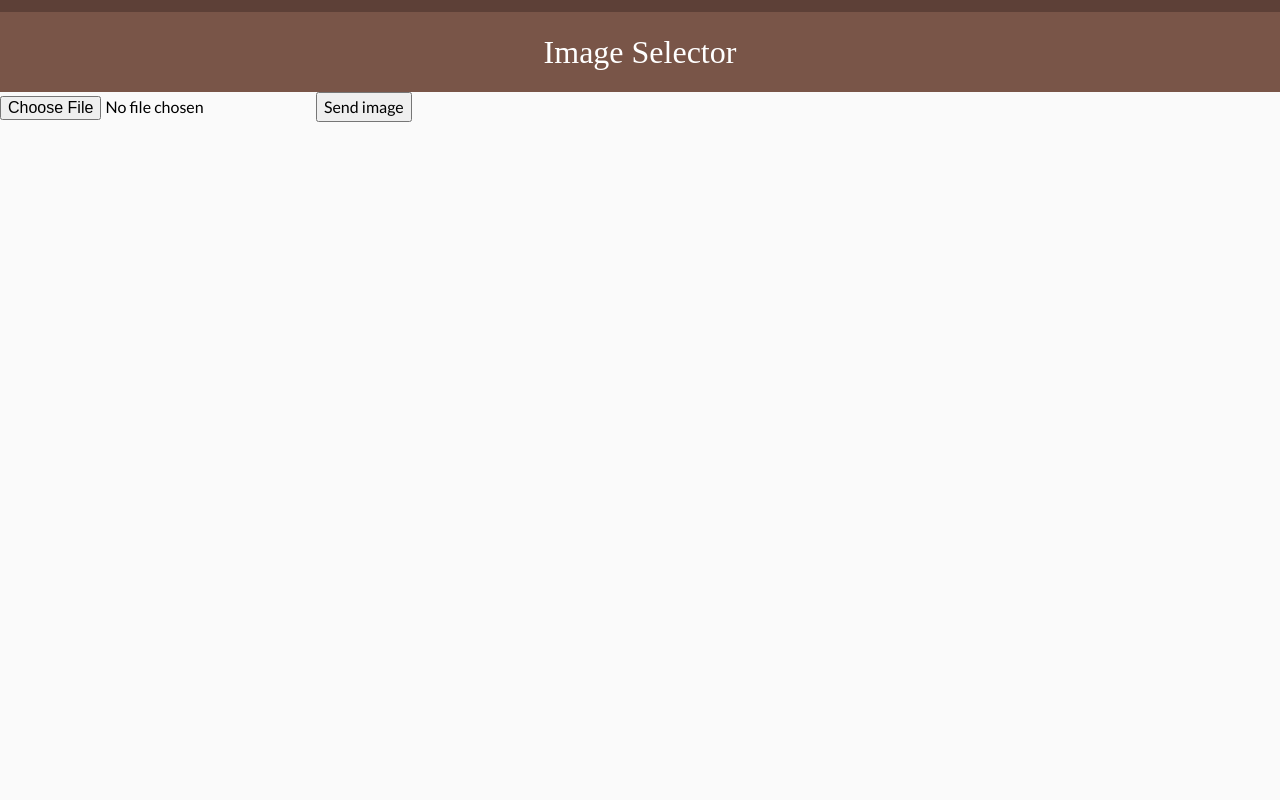
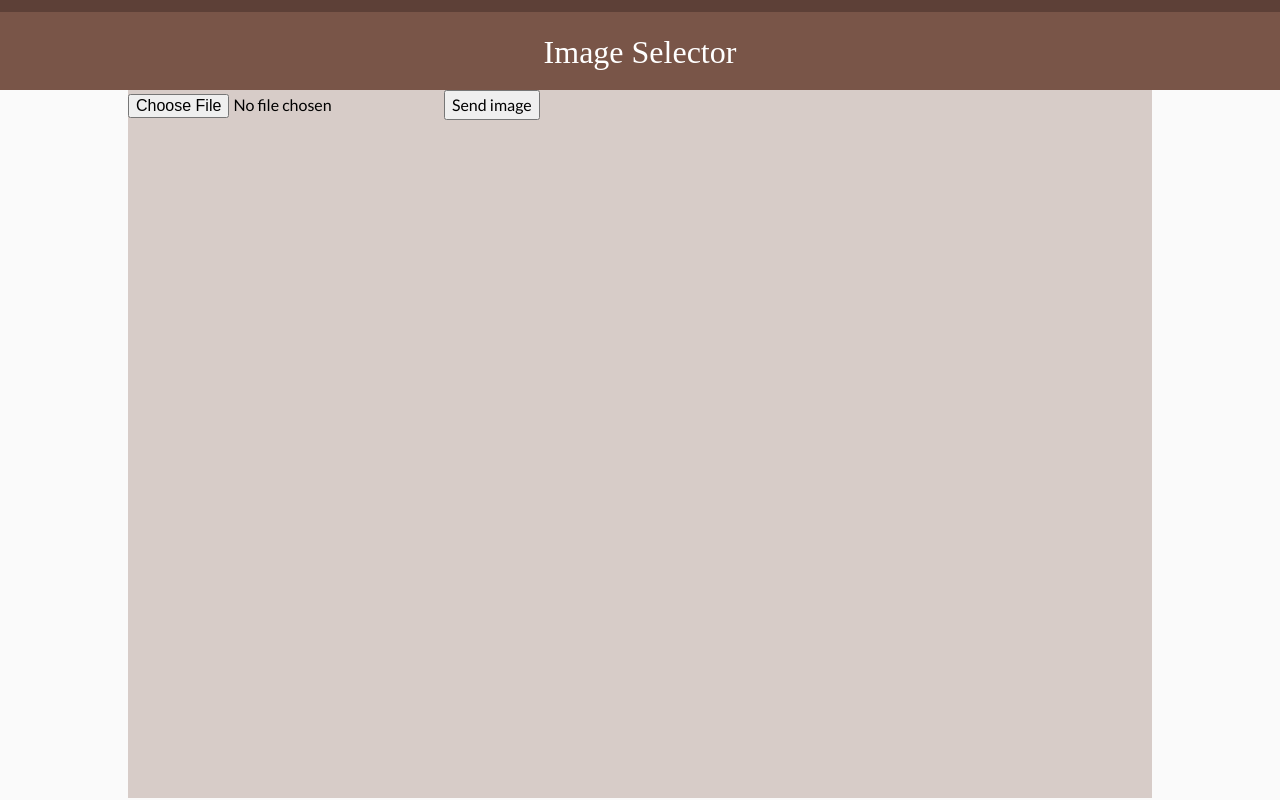
Before and after one commit to GuRuGuMaWaRu/Learning_projects, a React (Create React App) app in the folder app_react_8/client/: page / in a window 1280 px wide. Built offline with nearby package versions, Linux system fonts and the light colour scheme; a web font is replaced by a local one.

Commit message:
Add container

```diff
--- a/app_react_8/client/src/App.js
+++ b/app_react_8/client/src/App.js
@@ -33,6 +33,7 @@ const GlobalStyle = createGlobalStyle`
 `;
 
 const StyledHeader = styled.div`
+  height: 90px;
   color: ${props => props.theme.text};
   background-color: ${props => props.theme.primary};
   .status-bar {
@@ -41,10 +42,17 @@ const StyledHeader = styled.div`
   }
   h1 {
     text-align: center;
-    font-weight: 100;
+    font-weight: 200;
     margin: 0;
     padding: 1rem 0;
   }
+`;
+
+const StyledContainer = styled.div`
+  width: 80%;
+  height: calc(100vh - 92px);
+  margin: 0 auto;
+  background-color: ${props => props.theme.light_primary};
 `;
 
 const App = () => {
@@ -80,6 +88,7 @@ const App = () => {
           <div className="status-bar"></div>
           <h1>Image Selector</h1>
         </StyledHeader>
+        <StyledContainer>
           <div>
             <input type="file" name="file" onChange={handleChange} />
             <button onClick={sendImage}>Send image</button>
@@ -90,6 +99,7 @@ const App = () => {
               <img src={savedImage} alt="Saved image" />
             </div>
           )}
+        </StyledContainer>
       </ThemeProvider>
     </Fragment>
   );
```
Lines whose indentation alone changed are shown as unchanged.
